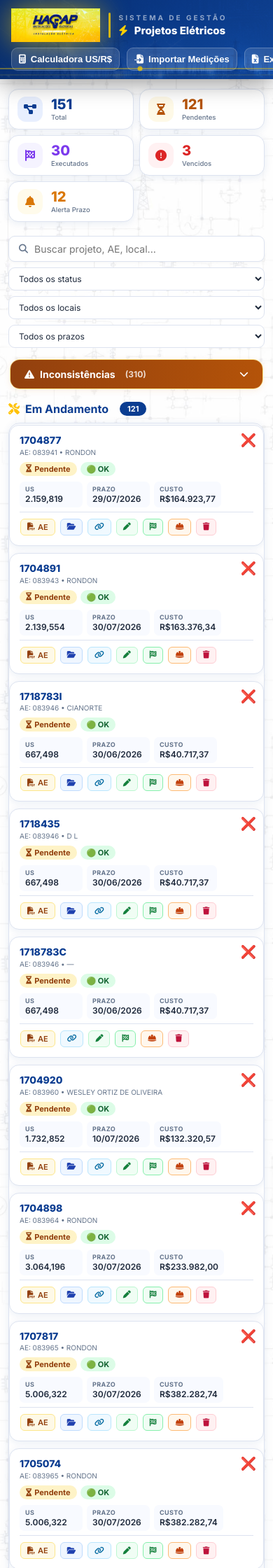
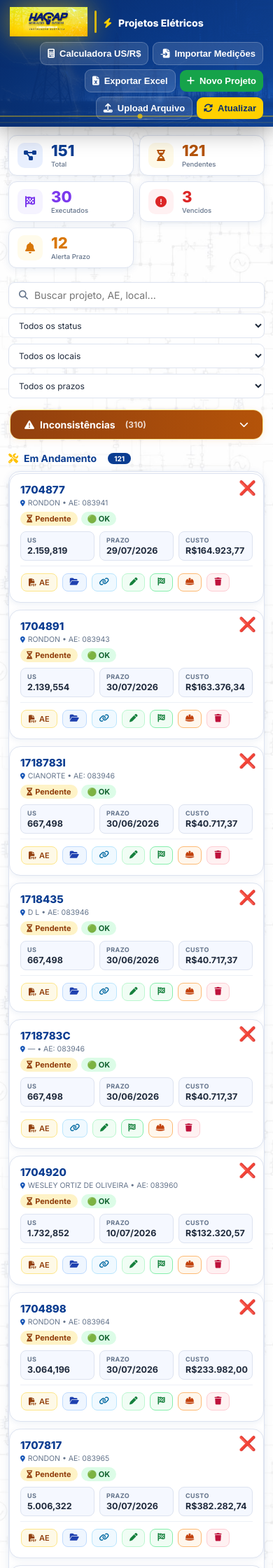
Before and after one commit to gabrielmedeirosasp-ops/HAGAP, a Flask app: page / in a window 390 px wide. Shown: the top 2240 px of the page at 70% size. Run offline with Flask 3, Linux system fonts and the light colour scheme; some libraries are stand-ins or nearby versions.

Commit message:
Reset projetosAa

```diff
--- a/templates/index.html
+++ b/templates/index.html
@@ -84,11 +84,9 @@ tbody tr.row-alerta{background:#fffbeb!important;}
 /* Ordem: Ações | Projeto | AE | Local | US | Prazo | Custo | Situação | Status | PDE | Med1 | Med2 | Final */
 table colgroup .c-acoes  { width:16%; }
 table colgroup .c-projeto { width:8%; }
-table colgroup .c-ae      { width:5%; }
-table colgroup .c-local   { width:8%; }
-table colgroup .c-us      { width:5%; }
-table colgroup .c-prazo   { width:6%; }
-table colgroup .c-custo   { width:7%; }
+table colgroup .c-local   { width:10%; }
+table colgroup .c-us      { width:6%; }
+table colgroup .c-prazo   { width:7%; }
 table colgroup .c-alerta  { width:6%; }
 table colgroup .c-status  { width:7%; }
 table colgroup .c-pde     { width:4%; }
@@ -195,23 +193,27 @@ th.resizing{background:#dbeafe!important;}
   body{font-size:13px;}
 
   /* Header compacto */
-  .header-inner{padding:12px 16px;gap:8px;}
-  .logo-wrap img{height:48px;}
-  .logo-divider{height:36px;margin:0 12px;}
-  .header-subtitle .title{font-size:15px;}
-  .header-btns .btn-h span{display:none;} /* só ícone nos botões */
-  .header-btns .btn-h{padding:8px 10px;}
-
-  /* KPIs em 2 colunas */
-  .kpi-row{grid-template-columns:repeat(2,1fr);padding:0 12px;margin-top:14px;gap:8px;}
-  .kpi{padding:10px 12px;}
-  .kpi-txt .n{font-size:20px;}
-  .kpi-ico{width:36px;height:36px;font-size:16px;}
+  .header-inner{padding:10px 14px;gap:8px;flex-wrap:wrap;}
+  .logo-wrap img{height:42px;}
+  .logo-divider{height:32px;margin:0 10px;}
+  .header-subtitle .title{font-size:14px;}
+  .header-subtitle .sup{display:none;}
+  /* Botões do header: só ícone, mais compactos */
+  .header-btns .btn-h span{display:none;}
+  .header-btns .btn-h{padding:8px 10px;font-size:13px;}
+  .header-btns{gap:6px;flex-wrap:wrap;justify-content:flex-end;}
+
+  /* KPIs em 2 colunas, compactos */
+  .kpi-row{grid-template-columns:repeat(2,1fr);padding:0 12px;margin-top:12px;gap:8px;}
+  .kpi{padding:10px 12px;border-radius:12px;}
+  .kpi-txt .n{font-size:22px;}
+  .kpi-txt .l{font-size:9.5px;}
+  .kpi-ico{width:36px;height:36px;font-size:16px;border-radius:10px;}
 
   /* Toolbar empilhada */
   .toolbar{padding:0 12px;gap:8px;}
   .search{min-width:100%;}
-  .sel{flex:1;}
+  .sel{flex:1;font-size:12px;padding:8px 10px;}
 
   /* Seção e tabela */
   .secao-wrap{padding:0 12px;}
@@ -221,19 +223,23 @@ th.resizing{background:#dbeafe!important;}
   .scroll-x{overflow:visible;max-height:none;}
   .scroll-x table{display:none!important;}
   .mobile-cards{display:flex!important;}
-  /* Toolbar compacta */
-  .toolbar .sel{font-size:12px;padding:7px 10px;}
-  .kpi .kpi-txt .l{font-size:9.5px;}
-
-  /* Modais em tela cheia */
+
+  /* Modais em tela cheia (bottom sheet) */
   .mbg{padding:0;align-items:flex-end;}
-  .modal{border-radius:18px 18px 0 0;max-height:90vh;max-width:100%;}
+  .modal{border-radius:20px 20px 0 0;max-height:92vh;max-width:100%;}
   .mh{padding:14px 16px;}
   .mb{padding:14px 16px;}
-  .mf{padding:10px 16px 14px;}
-
-  /* Toast na parte de cima no mobile */
-  .toast{bottom:auto;top:16px;right:12px;left:12px;font-size:12px;padding:11px 14px;}
+  .mf{padding:10px 16px 20px;}
+  .form-grid{grid-template-columns:1fr;}
+
+  /* Toast no topo no mobile */
+  .toast{bottom:auto;top:16px;right:12px;left:12px;font-size:12px;padding:11px 14px;border-radius:12px;}
+
+  /* Calculadora financeira responsiva */
+  .kpi-fin{padding:12px 10px;}
+  .kpi-fin .v{font-size:16px;}
+  .soma-resultado{padding:16px 14px;}
+  .soma-resultado .total{font-size:30px;}
 }
 
 /* Cards mobile — ocultos no desktop */
@@ -241,29 +247,53 @@ th.resizing{background:#dbeafe!important;}
   display:none;
   flex-direction:column;
   gap:10px;
-  padding:2px 0 8px;
+  padding:2px 0 12px;
 }
 .mc{
   background:#fff;
   border:1px solid var(--borda);
-  border-radius:14px;
-  padding:13px 14px;
-  box-shadow:var(--shadow);
+  border-radius:16px;
+  padding:14px 15px;
+  box-shadow:0 2px 10px rgba(11,61,145,.08);
   position:relative;
-}
-.mc.row-vencido{background:#fff1f2;border-color:#fca5a5;}
-.mc.row-critico{background:#fff7ed;border-color:#fdba74;}
-.mc.row-alerta{background:#fffbeb;border-color:#fde68a;}
-.mc-top{display:flex;align-items:flex-start;justify-content:space-between;gap:8px;margin-bottom:8px;}
-.mc-proj{font-size:14px;font-weight:800;color:var(--azul);line-height:1.2;}
-.mc-ae{font-size:10px;color:var(--texto-sec);margin-top:2px;}
-.mc-badges{display:flex;gap:5px;flex-wrap:wrap;margin-bottom:8px;}
-.mc-row{display:flex;gap:6px;flex-wrap:wrap;margin-bottom:6px;font-size:11.5px;}
-.mc-field{display:flex;flex-direction:column;background:#f8faff;border-radius:7px;padding:5px 8px;min-width:90px;}
+  transition:box-shadow .15s;
+}
+.mc:active{box-shadow:0 1px 5px rgba(11,61,145,.06);}
+.mc.row-vencido{background:#fff1f2;border-color:#fca5a5;border-left:4px solid #dc2626;}
+.mc.row-critico{background:#fff7ed;border-color:#fdba74;border-left:4px solid #d97706;}
+.mc.row-alerta{background:#fffbeb;border-color:#fde68a;border-left:4px solid #ca8a04;}
+.mc-top{display:flex;align-items:flex-start;justify-content:space-between;gap:8px;margin-bottom:6px;}
+.mc-proj{font-size:15px;font-weight:800;color:var(--azul);line-height:1.2;}
+.mc-ae{font-size:10.5px;color:var(--texto-sec);margin-top:3px;display:flex;align-items:center;gap:4px;}
+.mc-ae i{color:var(--azul-mid);font-size:9px;}
+.mc-badges{display:flex;gap:5px;flex-wrap:wrap;margin-bottom:8px;align-items:center;}
+.mc-row{display:flex;gap:7px;flex-wrap:wrap;margin-bottom:7px;font-size:11.5px;}
+.mc-field{
+  display:flex;flex-direction:column;
+  background:#f5f8ff;
+  border:1px solid var(--borda);
+  border-radius:8px;
+  padding:6px 9px;
+  min-width:85px;
+  flex:1;
+}
 .mc-field .lbl{font-size:9px;font-weight:700;color:var(--texto-sec);text-transform:uppercase;letter-spacing:.4px;}
-.mc-field .val{font-size:12px;font-weight:600;color:var(--texto);margin-top:1px;}
-.mc-acoes{display:flex;gap:5px;flex-wrap:wrap;padding-top:8px;border-top:1px solid var(--borda);margin-top:4px;}
-.mc-pde{position:absolute;top:10px;right:10px;font-size:18px;cursor:pointer;background:none;border:none;}
+.mc-field .val{font-size:12.5px;font-weight:700;color:var(--texto);margin-top:2px;}
+.mc-acoes{
+  display:flex;
+  gap:5px;
+  flex-wrap:wrap;
+  padding-top:9px;
+  border-top:1px solid #edf0f7;
+  margin-top:5px;
+}
+.mc-acoes .ac{padding:5px 10px;font-size:11.5px;border-radius:8px;}
+.mc-pde{position:absolute;top:10px;right:10px;font-size:20px;cursor:pointer;background:none;border:none;line-height:1;}
+/* Seção título no mobile */
+@media(max-width:680px){
+  .secao-titulo h2{font-size:14px;}
+  .badge-count{font-size:10px;padding:2px 9px;}
+}
 
 /* ── Calculadora tabs ── */
 .vtab{background:none;border:none;padding:10px 18px;font-size:13px;font-weight:600;color:var(--texto-sec);cursor:pointer;border-bottom:3px solid transparent;margin-bottom:-2px;font-family:inherit;transition:all .15s;}
@@ -781,11 +811,9 @@ function urlRender(tipo, nome){
 const COLUNAS=[
   {k:'__acoes',      l:'Ações',        nosort:true},
   {k:'projeto',      l:'Projeto'},
-  {k:'ae',           l:'AE'},
   {k:'local',        l:'Local'},
   {k:'us',           l:'US'},
   {k:'prazo',        l:'Prazo'},
-  {k:'custo',        l:'Custo'},
   {k:'prazo_alerta', l:'Situação'},
   {k:'status',       l:'Status'},
   {k:'pde',          l:'PDE',          nosort:true},
@@ -1537,7 +1565,7 @@ function renderCards(lista, containerId){
       <div class="mc-top">
         <div>
           <div class="mc-proj">${escH(d.projeto)||'—'}</div>
-          <div class="mc-ae">AE: ${escH(d.ae)||'—'} • ${escH(d.local)||'—'}</div>
+          <div class="mc-ae"><i class="fas fa-map-marker-alt"></i> ${escH(d.local)||'—'}${d.ae?' • AE: '+escH(d.ae):''}</div>
         </div>
       </div>
       <div class="mc-badges">
@@ -1617,11 +1645,9 @@ function renderTabela(tab,lista,tbodyId,theadId){
         ${eh_final?`<button class="ac ac-reab" onclick="reabrirProjeto('${escJ(d.projeto)}')"><i class="fas fa-undo"></i> Reabrir</button>`:''}
       </td>
       <td class="td-proj" title="${escH(d.projeto)}">${escH(d.projeto)||'—'}</td>
-      <td class="td-ae">${escH(d.ae)||'—'}</td>
       <td>${escH(d.local)||'—'}</td>
       <td>${escH(d.us)||'—'}</td>
       <td>${escH(d.prazo)||'—'}</td>
-      <td>${escH(d.custo)||'—'}</td>
       <td>${badgeAlerta(d.prazo_alerta,d.prazo)}</td>
       <td>${badgeStatus(d.status)}${d.comentario_parcial&&(d.status==='Medição 1'||d.status==='Medição 2')?`<br><span style="font-size:10px;color:#92400e;background:#fef3c7;border-radius:4px;padding:1px 5px;display:inline-block;margin-top:3px;max-width:120px;overflow:hidden;text-overflow:ellipsis;white-space:nowrap;" title="${escH(d.comentario_parcial)}"><i class="fas fa-comment" style="font-size:9px;"></i> ${escH(d.comentario_parcial)}</span>`:''}</td>
       <td style="text-align:center;white-space:nowrap;">
```
